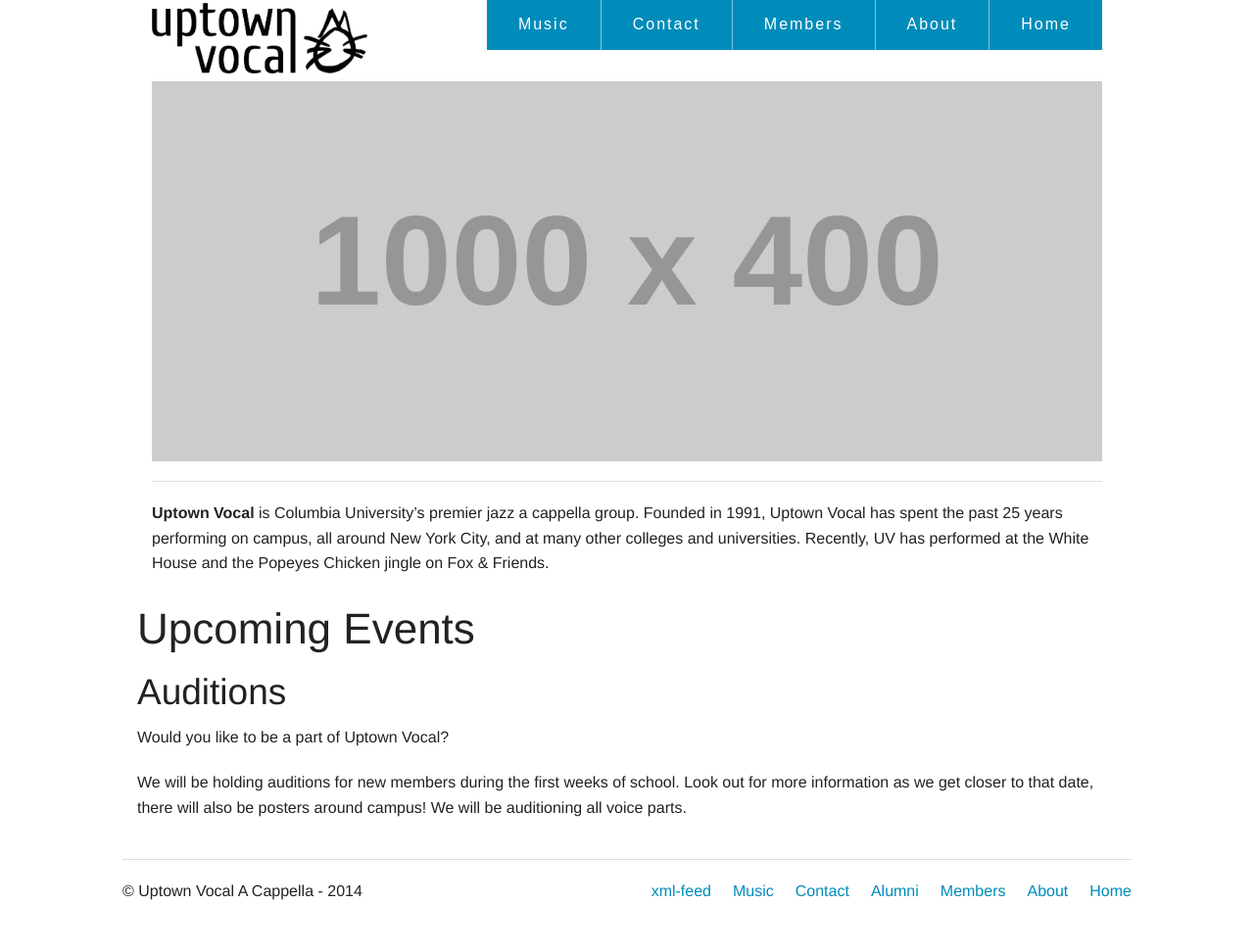
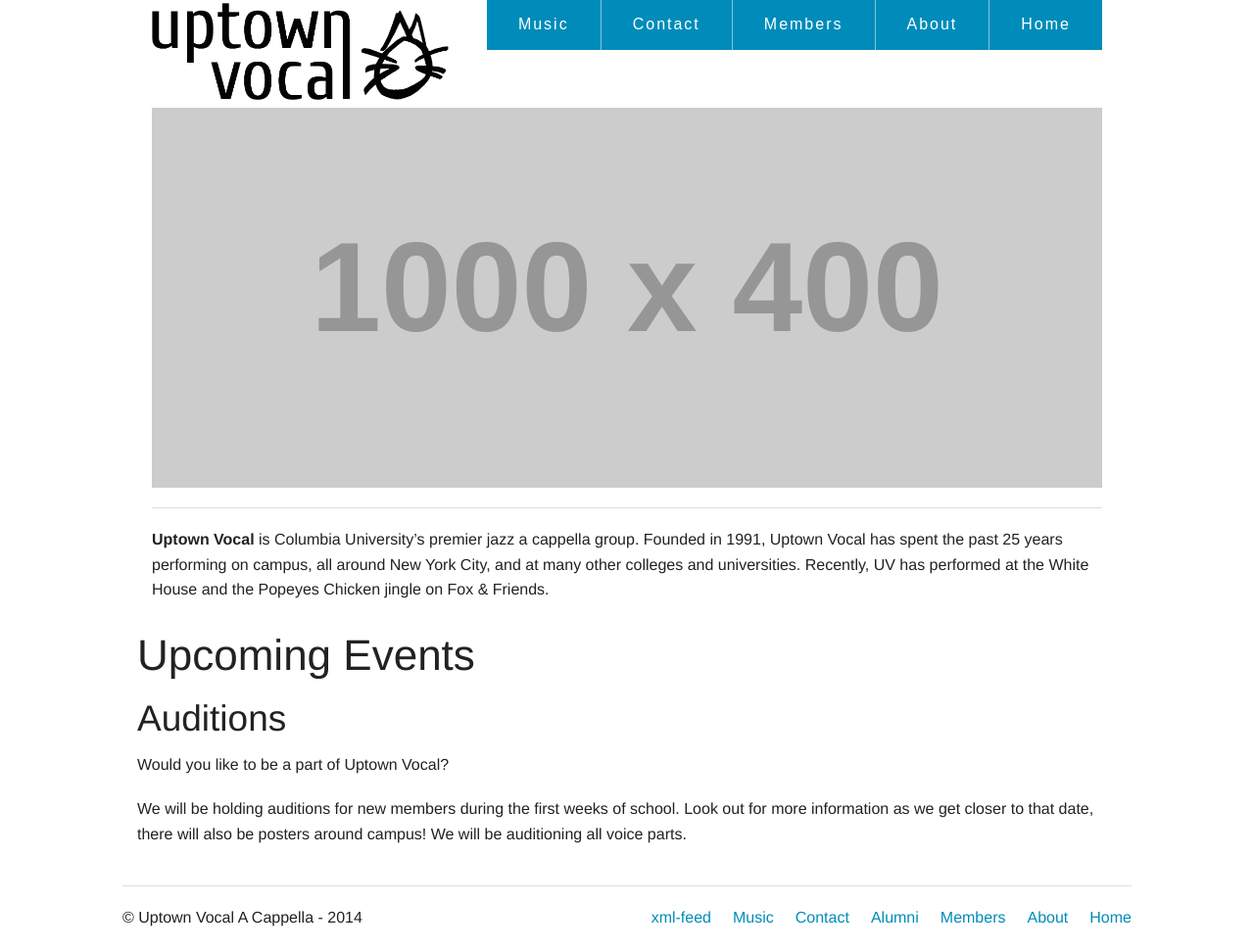
Before and after one commit to uptownvocal/uptownvocal.github.io, a Jekyll site: the page built from index.html, in a window 1280 px wide. Shown: the whole page at 98% size. Built offline with Jekyll 4.4.1, drawn with Linux system fonts in a browser that asks for light colours; some web fonts are replaced; before the commit the page ends 943 px from its top, so only the background shows below that.

Commit message:
Resized logo

```diff
--- a/_includes/header.html
+++ b/_includes/header.html
@@ -1,10 +1,10 @@
 <header class="site-header">
 
   <div class="row">
-    <div class="large-3 columns">
+    <div class="large-4 columns">
       <h1><img src="{{ site.imgurl }}/logo.png"></h1>
     </div>
-    <div class="large-9 columns">
+    <div class="large-8 columns">
       <ul class="button-group right">
 
         {% for page in site.pages %}
```
